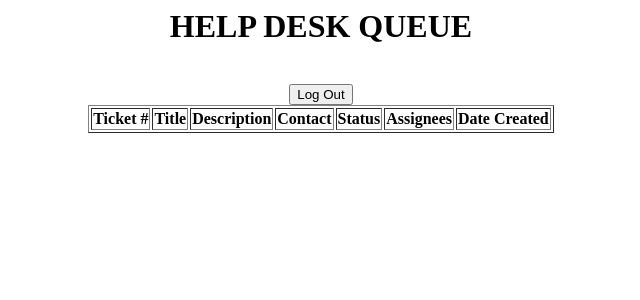
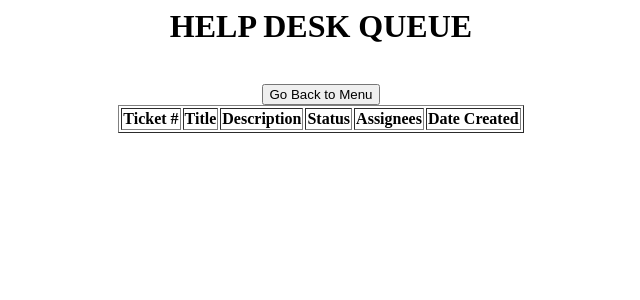
Before and after one commit to SoftwareAdelphi/FinalProject, a PHP site: page /HelpdeskQueue.php in a window 1280 px wide. Shown: the top 300 px of the page, without its empty margins (319-959 px from the left). Run offline with PHP 8.4, Linux system fonts and the light colour scheme; tables that the repository leaves empty or names only in its code hold one stand-in row (values such as "Sample post"); lists and menus that the app fills with data are empty.

Commit message:
Update HelpdeskQueue.php

```diff
--- a/HelpdeskQueue.php
+++ b/HelpdeskQueue.php
@@ -6,7 +6,7 @@
 //open connection
 include ("connection.php");
 
-	$sql = "SELECT number, title, description, email, status, assignee, date FROM Tickets WHERE assignee = 'Helpdesk' ORDER BY date";
+	$sql = "SELECT number, title, description, status, assignee, date FROM Tickets WHERE assignee = 'Helpdesk' ORDER BY date";
 	$result = mysqli_query($db, $sql);
 
 	if (!$result){
@@ -16,19 +16,25 @@ include ("connection.php");
                 $table = $result->fetch_all();
         //var_dump($table);
         echo "<table border = '1'>";
-        echo "<tr><th>Ticket #</th><th>Title</th><th>Description</th><th>Contact</th><th>Status</th><th>Assignees</th><th>Date Created</th></tr>";
+        echo "<tr><th>Ticket #</th><th>Title</th><th>Description</th><th>Status</th><th>Assignees</th><th>Date Created</th></tr>";
         foreach($table as $row){
                 echo "<tr>";
                 foreach($row as $value){
                         echo "<td>$value</td>";
                 }
+		?>
+		<form action = "" method = "post">
+		<input type = "radio" name = assignee" value "SysAdmin"> Sys Admin
+		<input type = "radio" name = assignee" value "SysAdmin"> Endpoint
+		</form>
+		<?php
                 echo "</tr>";
         }
 	}
 
 ?>
 
-<input type="button" onclick="location.href='home.php';" value="Log Out" />
+<input type="button" onclick="location.href='home.php';" value="Go Back to Menu" />
 
 </body>
 </html>
```
